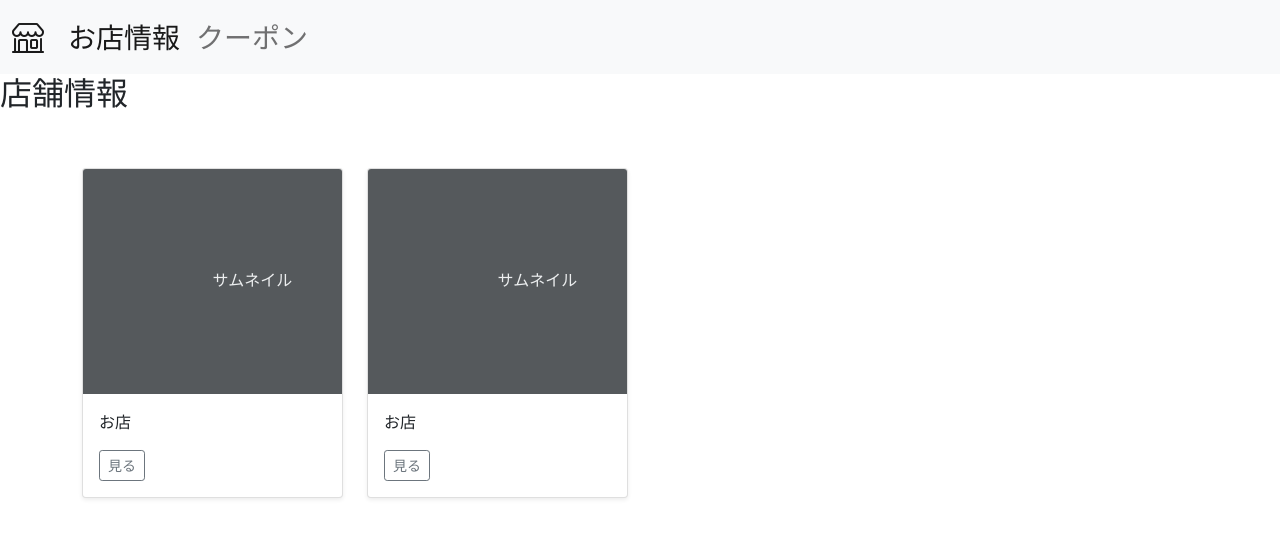
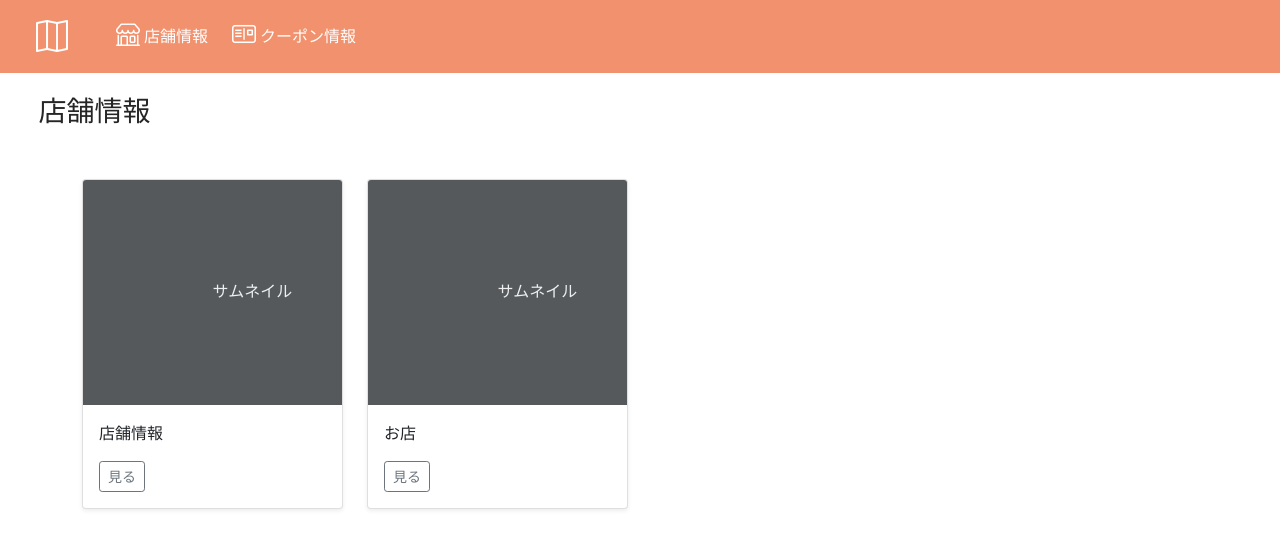
Before and after one commit to Konippi/biprogy_hackathon, a Flask app: template frontend/templates/shop/list.html in a window 1280 px wide. Shown: the top 556 px of the page. Run offline with Flask 3, Linux system fonts and the light colour scheme; the template is opened without the code that fills it, so the values that code supplies are empty.

Commit message:
fix include in html

```diff
--- a/backend/app.py
+++ b/backend/app.py
@@ -41,4 +41,5 @@ def coupon_details(coupon_id):
 
 
 if __name__ == "__main__":
+    app.config["TEMPLATES_AUTO_RELOAD"] = True
     app.run(debug=True, port="5000")
--- /dev/null
+++ b/frontend/static/css/style.css
@@ -0,0 +1,15 @@
+.main_color {
+	color: #f2916d;
+}
+
+.main_bg_color {
+	background-color: #f2916d;
+}
+
+.detail_bg_color {
+	background-color: #fff6c1;
+}
+
+.black {
+	color: #252525;
+}
--- a/frontend/templates/components/header.html
+++ b/frontend/templates/components/header.html
@@ -1,36 +1,23 @@
-<nav class="navbar navbar-expand-xl navbar-light bg-light fs-3">
+<header>
+  <nav class="navbar navbar-expand-lg navbar-light main_bg_color">
     <div class="container-fluid">
-        <a class="navbar-brand fs-1" href="#">白米</a>
-        <!-- <button class="navbar-toggler" type="button" data-bs-toggle="collapse" data-bs-target="#navbarSupportedContent" aria-controls="navbarSupportedContent" aria-expanded="false" aria-label="Toggle navigation">
-        <span class="navbar-toggler-icon"></span>
-        </button> -->
+      <a class="navbar-brand ms-4" href="#"><i class="bi bi-map h2 text-white"></i></a>
       <div class="collapse navbar-collapse" id="navbarSupportedContent">
-            <ul class="navbar-nav me-auto mb-2 mb-lg-0">
+        <ul class="navbar-nav">
           <li class="nav-item">
-                    <a class="nav-link active" aria-current="page" href="/shop">お店情報</a>
+            <a class="nav-link black ms-4 d-flex align-items-center" aria-current="page" href="/shop">
+              <i class="bi bi-shop h4 text-white pt-1"></i>
+              <span class="text-white ms-1">店舗情報</span>
+            </a>
           </li>
-
           <li class="nav-item">
-                    <a class="nav-link" href="/coupon">クーポン</a>
+            <a class="nav-link black ms-2 d-flex align-items-center" href="/coupon">
+              <i class="bi bi-postcard h4 text-white pt-1"></i>
+              <span class="text-white ms-1">クーポン情報</span>
+            </a>
           </li>
-
-                <!-- <li class="nav-item dropdown">
-            <a class="nav-link dropdown-toggle" href="#" id="navbarDropdown" role="button" data-bs-toggle="dropdown" aria-expanded="false">
-                Dropdown
-            </a>
-            <ul class="dropdown-menu" aria-labelledby="navbarDropdown">
-                <li><a class="dropdown-item" href="#">Action</a></li>
-                <li><a class="dropdown-item" href="#">Another action</a></li>
-                <li><hr class="dropdown-divider"></li>
-                <li><a class="dropdown-item" href="#">Something else here</a></li>
-            </ul>
-            </li> -->
-
-                <!-- <li class="nav-item">
-            <a class="nav-link disabled" href="#" tabindex="-1" aria-disabled="true">Disabled</a>
-            </li> -->
-
         </ul>
       </div>
     </div>
   </nav>
+</header>
--- a/frontend/templates/components/layout.html
+++ b/frontend/templates/components/layout.html
@@ -1,70 +1,30 @@
 <!DOCTYPE html>
 
+<html lang="ja">
+
 <head>
-  <html lang="ja">
   <meta charset="UTF-8">
   <title>誰もが水戸観光大使</title>
-  <link href="https://cdn.jsdelivr.net/npm/bootstrap@5.0.2/dist/css/bootstrap.min.css" rel="stylesheet">
+  <link rel="stylesheet" href="../../static/css/style.css">
+  <link rel="stylesheet" href="https://cdn.jsdelivr.net/npm/bootstrap@5.0.2/dist/css/bootstrap.min.css">
   <link rel="stylesheet" href="https://cdn.jsdelivr.net/npm/bootstrap-icons@1.10.2/font/bootstrap-icons.css">
   <script src="https://cdn.jsdelivr.net/npm/bootstrap@5.0.2/dist/js/bootstrap.bundle.min.js"></script>
 </head>
 
 <body>
-  <header>
-    <nav class="navbar navbar-expand-xl navbar-light bg-light fs-3">
-      <div class="container-fluid">
-
-        <a class="navbar-brand" href="#"><i class="bi bi-shop h2"></i></a>
-        <!-- <button class="navbar-toggler" type="button" data-bs-toggle="collapse" data-bs-target="#navbarSupportedContent" aria-controls="navbarSupportedContent" aria-expanded="false" aria-label="Toggle navigation">
-                    <span class="navbar-toggler-icon"></span>
-                  </button> -->
-        <div class="collapse navbar-collapse" id="navbarSupportedContent">
-          <ul class="navbar-nav me-auto mb-2 mb-lg-0">
-            <li class="nav-item">
-              <a class="nav-link active" aria-current="page" href="/shop">お店情報</a>
-            </li>
-
-            <li class="nav-item">
-              <a class="nav-link" href="/coupon">クーポン</a>
-            </li>
-
-            <!-- <li class="nav-item dropdown">
-                        <a class="nav-link dropdown-toggle" href="#" id="navbarDropdown" role="button" data-bs-toggle="dropdown" aria-expanded="false">
-                          Dropdown
-                        </a>
-                        <ul class="dropdown-menu" aria-labelledby="navbarDropdown">
-                          <li><a class="dropdown-item" href="#">Action</a></li>
-                          <li><a class="dropdown-item" href="#">Another action</a></li>
-                          <li><hr class="dropdown-divider"></li>
-                          <li><a class="dropdown-item" href="#">Something else here</a></li>
-                        </ul>
-                      </li> -->
-
-            <!-- <li class="nav-item">
-                        <a class="nav-link disabled" href="#" tabindex="-1" aria-disabled="true">Disabled</a>
-                      </li> -->
-
-          </ul>
-        </div>
-      </div>
-    </nav>
-  </header>
-
+  {% include "components/header.html" %}
+  <main>
     <div>
       {% block subtitle %}{% endblock %}
     </div>
-
-  <!-- <div class="list-field">aaa</div> -->
     <div class="album py-5 bg-body-tertiary">
       <div class="container">
         <div class="row row-cols-1 row-cols-sm-4 row-cols-md-4 g-4">
-
           {% block contents %}{% endblock %}
-
         </div>
       </div>
     </div>
-
+  </main>
 </body>
 
 </html>
--- a/frontend/templates/shop/list.html
+++ b/frontend/templates/shop/list.html
@@ -1,18 +1,21 @@
-{% extends "components/layout.html" %}
-
-{% block subtitle %}
-<h2>店舗情報</h2>
-{% endblock %}
-
-{% block contents %}
+{% extends "components/layout.html" %} {% block subtitle %}
+<div class="position-relative fs-3 black pt-3" style="left: 3vw">店舗情報</div>
+{% endblock %} {% block contents %}
 <div class="col-3">
   <div class="card shadow-sm">
-      <svg class="bd-placeholder-img card-img-top" width="100%" height="225" xmlns="http://www.w3.org/2000/svg" preserveAspectRatio="xMidYMid slice"><title>カード画像のキャプション</title><rect fill="#55595c" width="100%" height="100%" /><text fill="#eceeef" dy=".3em" x="50%" y="50%">サムネイル</text></svg>
+    <svg class="bd-placeholder-img card-img-top" width="100%" height="225" xmlns="http://www.w3.org/2000/svg"
+      preserveAspectRatio="xMidYMid slice">
+      <title>カード画像のキャプション</title>
+      <rect fill="#55595c" width="100%" height="100%" />
+      <text fill="#eceeef" dy=".3em" x="50%" y="50%">サムネイル</text>
+    </svg>
     <div class="card-body">
-        <p class="card-text">お店</p>
+      <p class="card-text">店舗情報</p>
       <div class="d-flex justify-content-between align-items-center">
         <div class="btn-group">
-            <button type="button" class="btn btn-sm btn-outline-secondary">見る</button>
+          <button type="button" class="btn btn-sm btn-outline-secondary">
+            見る
+          </button>
         </div>
       </div>
     </div>
@@ -21,12 +24,19 @@
 
 <div class="col-3">
   <div class="card shadow-sm">
-      <svg class="bd-placeholder-img card-img-top" width="100%" height="225" xmlns="http://www.w3.org/2000/svg" preserveAspectRatio="xMidYMid slice"><title>カード画像のキャプション</title><rect fill="#55595c" width="100%" height="100%" /><text fill="#eceeef" dy=".3em" x="50%" y="50%">サムネイル</text></svg>
+    <svg class="bd-placeholder-img card-img-top" width="100%" height="225" xmlns="http://www.w3.org/2000/svg"
+      preserveAspectRatio="xMidYMid slice">
+      <title>カード画像のキャプション</title>
+      <rect fill="#55595c" width="100%" height="100%" />
+      <text fill="#eceeef" dy=".3em" x="50%" y="50%">サムネイル</text>
+    </svg>
     <div class="card-body">
       <p class="card-text">お店</p>
       <div class="d-flex justify-content-between align-items-center">
         <div class="btn-group">
-            <button type="button" class="btn btn-sm btn-outline-secondary">見る</button>
+          <button type="button" class="btn btn-sm btn-outline-secondary">
+            見る
+          </button>
         </div>
       </div>
     </div>
```
Also changed, not shown: frontend/templates/coupon/list.html (+31 -15 lines), frontend/templates/shop/details.html (+77 -0 lines). Lines whose indentation alone changed are shown as unchanged.
